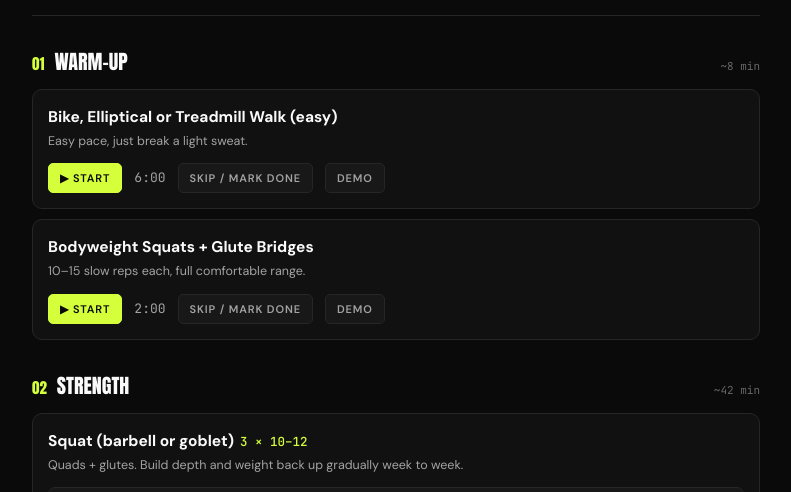
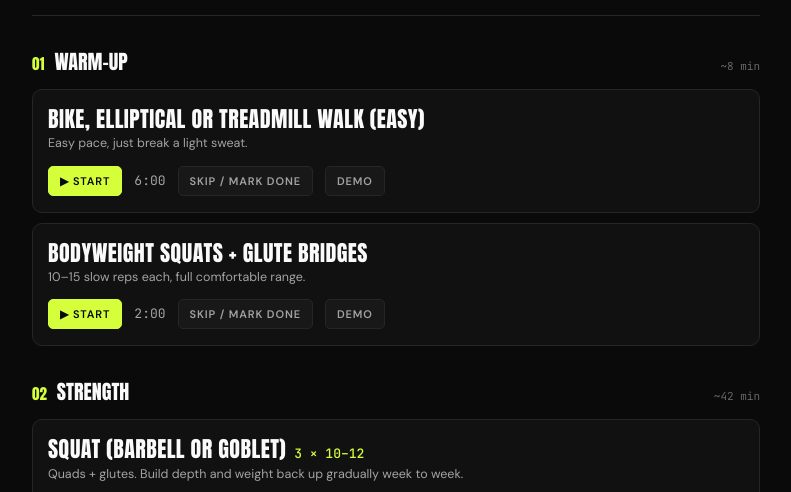
Before and after one commit to birkneh/7May, a plain HTML site: page index.html in a window 1280 px wide. Both pictures are taken after a click on the button "▶ BEGIN SESSION 1". Shown: the part 271-763 px from the top of the page, without its empty margins (244-1035 px from the left). Drawn offline with Linux system fonts and the light colour scheme.

Commit message:
Make exercise names larger and more prominent
Co-Authored-By: Claude Fable 5 <noreply@anthropic.com>

```diff
--- a/index.html
+++ b/index.html
@@ -168,10 +168,10 @@
   .phase-head h2 { font-family: 'Anton', sans-serif; font-weight: 400; font-size: 20px; }
   .phase-head .t { margin-left: auto; font-family: 'JetBrains Mono', monospace; font-size: 11px; color: var(--text-mute); }
 
-  .ex-card { background: var(--surface); border: 1px solid var(--border); border-radius: 10px; padding: 15px; margin-bottom: 10px; }
+  .ex-card { background: var(--surface); border: 1px solid var(--border); border-radius: 10px; padding: 16px 15px; margin-bottom: 10px; }
   .ex-top { display: flex; align-items: flex-start; gap: 10px; }
-  .ex-name { font-weight: 700; font-size: 15.5px; flex: 1; }
-  .ex-name .scheme { color: var(--accent); font-family: 'JetBrains Mono', monospace; font-size: 12.5px; font-weight: 500; margin-left: 6px; white-space: nowrap; }
+  .ex-name { font-family: 'Anton', 'Arial Narrow', sans-serif; font-weight: 400; font-size: 22px; line-height: 1.15; letter-spacing: 0.02em; text-transform: uppercase; flex: 1; }
+  .ex-name .scheme { color: var(--accent); font-family: 'JetBrains Mono', monospace; font-size: 13px; font-weight: 500; margin-left: 8px; white-space: nowrap; letter-spacing: 0; }
   .ex-cue { color: var(--text-dim); font-size: 12.5px; margin-top: 3px; }
   .ex-hint { font-family: 'JetBrains Mono', monospace; font-size: 11px; color: var(--text-mute); margin-top: 5px; }
   .ex-actions { display: flex; gap: 8px; margin-top: 11px; flex-wrap: wrap; }
```
